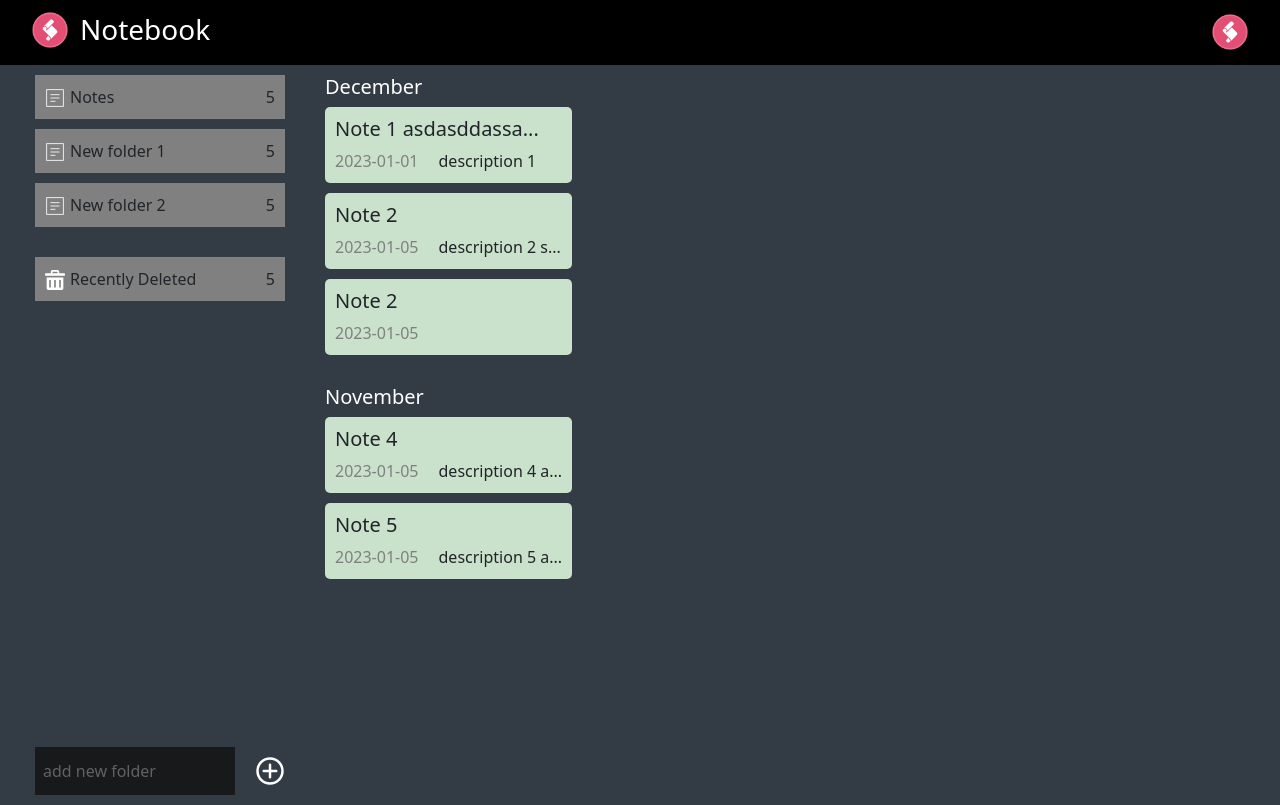
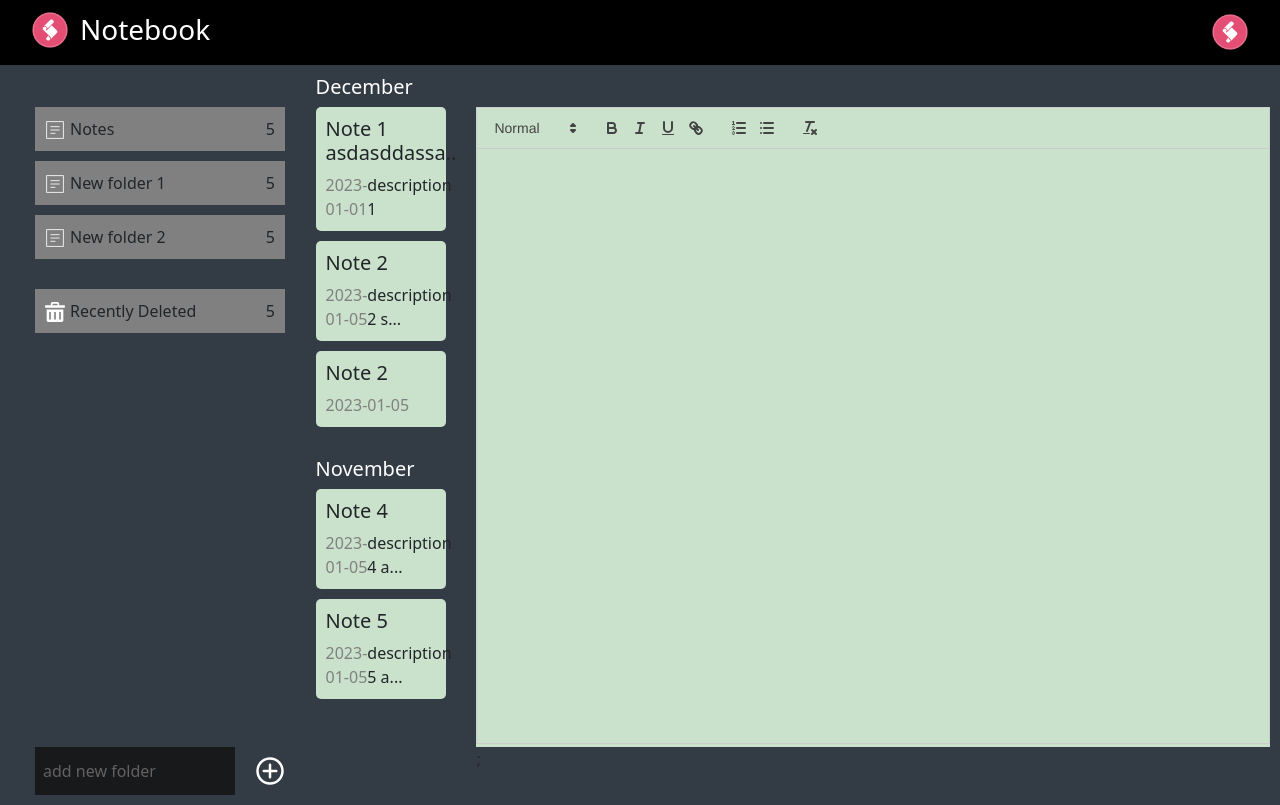
Before and after one commit to tahmidmozaffar/notebook-webapp, a Next.js app: page /dashboard in a window 1280 px wide. Built offline with nearby package versions, Linux system fonts and the light colour scheme.

Commit message:
add rich text editor

```diff
--- a/package.json
+++ b/package.json
@@ -20,6 +20,8 @@
     "prettier": "^2.8.1",
     "react": "18.2.0",
     "react-dom": "18.2.0",
+    "react-quill": "^2.0.0",
     "typescript": "4.9.4"
-  }
+  },
+  "devDependencies": {}
 }
--- a/pages/dashboard/index.tsx
+++ b/pages/dashboard/index.tsx
@@ -1,8 +1,9 @@
 import Header from "../../src/components/header";
 import styles from "./dashboard.module.css";
-import Folders from "../../src/containers/folders";
+import Folders from "../../src/containers/folder_list";
 import NoteList from "../../src/containers/note_list";
 import Spacer from "../../src/components/spacer";
+import TextEditor from "../../src/containers/text_editor";
 
 const Dashboard = () => {
   return (
@@ -12,6 +13,8 @@ const Dashboard = () => {
         <Folders />
         <Spacer width={20} />
         <NoteList />
+        <Spacer width={20} />
+        <TextEditor />
       </div>
     </div>
   );
--- a/src/containers/folders/index.tsx
+++ b/src/containers/folder_list/index.tsx
@@ -2,12 +2,12 @@ import CategoryItem from "../../components/category_item";
 import Spacer from "../../components/spacer";
 import { folders } from "../../data";
 import Image from "next/image";
-import styles from "./folders.module.css";
+import styles from "./folderlist.module.css";
 
 const Folders = () => {
   return (
-    <div style={{width: 270}}>
-      <div style={{ overflow: "scroll", height: "84vh" }}>
+    <div style={{width: 270, marginTop: 32}}>
+      <div style={{ overflow: "scroll", height: "80vh" }}>
         {folders.map((folder) => (
           <CategoryItem
             key={folder.id}
--- a/src/containers/note_list/index.tsx
+++ b/src/containers/note_list/index.tsx
@@ -4,16 +4,16 @@ import { notesInMonths } from "../../data";
 
 const NoteList = () => {
   return (
-    <div style={{ backgroundColor: "", padding: 10,  overflow: "scroll", height: "90vh" }}>
+    <div style={{ padding: 10,  overflow: "scroll", height: "90vh" }}>
       {notesInMonths.map((note1) => {
         return (
-          <>
+          <div key={note1.month}>
             <h5 style={{color: 'white'}}>{note1.month}</h5>
             {note1.notes.map((note) => (
               <NoteListItem key={note.id} note={note}/>
             ))}
             <Spacer height={20} />
-          </>
+          </div>
         );
       })}
     </div>
--- /dev/null
+++ b/src/containers/text_editor/index.tsx
@@ -0,0 +1,30 @@
+import React, { useState } from "react";
+import styles from "./texteditor.module.css";
+import dynamic from "next/dynamic";
+const ReactQuill = dynamic(import("react-quill"), { ssr: false });
+import "react-quill/dist/quill.snow.css";
+
+const initialValue = [
+  {
+    type: "paragraph",
+    children: [{ text: "A line of text in a paragraph." }],
+  },
+];
+
+const TextEditor = () => {
+  const [value, setValue] = useState("");
+
+  return (
+    <div style={{padding: 10}}>
+      <ReactQuill
+        className={styles.editor}
+        theme="snow"
+        value={value}
+        onChange={setValue}
+      />
+      ;
+    </div>
+  );
+};
+
+export default TextEditor;
--- /dev/null
+++ b/src/containers/text_editor/texteditor.module.css
@@ -0,0 +1,7 @@
+.editor {
+  background-color: rgb(202, 225, 204);
+  width: 62vw;
+  height: 80vh;
+  margin-top: 32px;
+  padding-bottom: 45px;
+}
```
Also changed, not shown: src/containers/folder_list/folderlist.module.css (renamed from src/containers/folders/folders.module.css), 1 other file (tests, documents, lock files or other folders).
